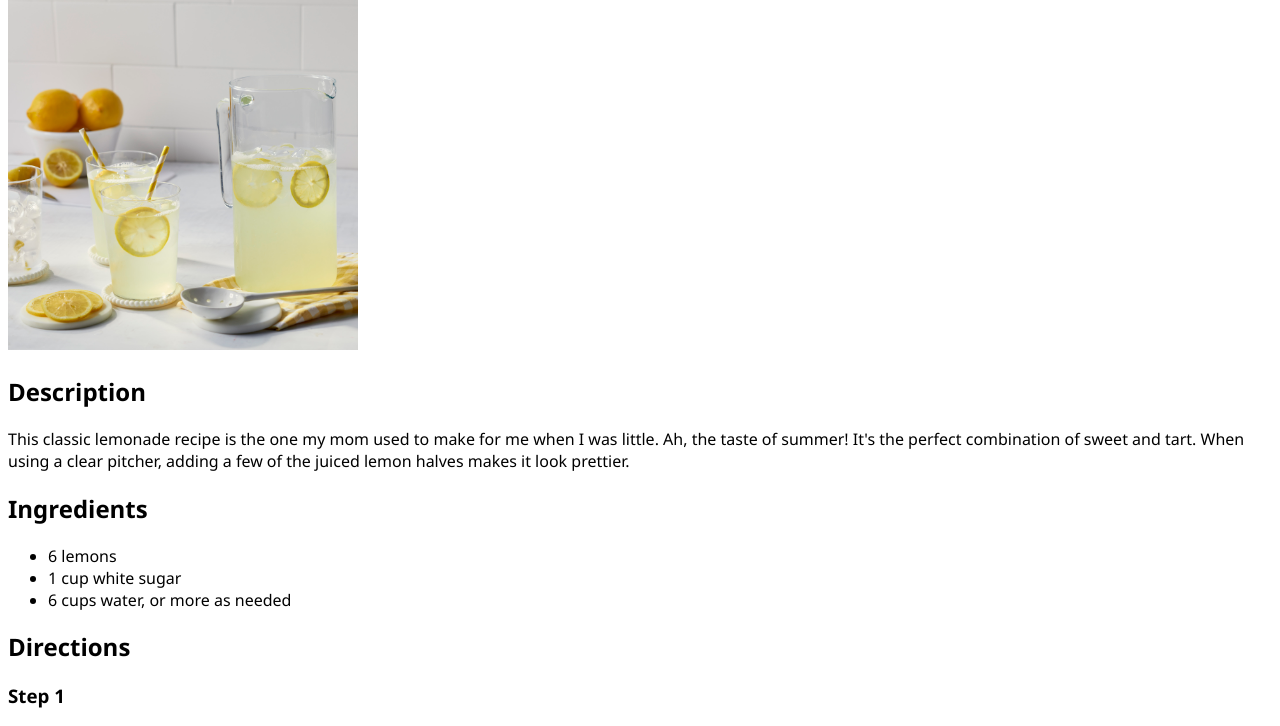
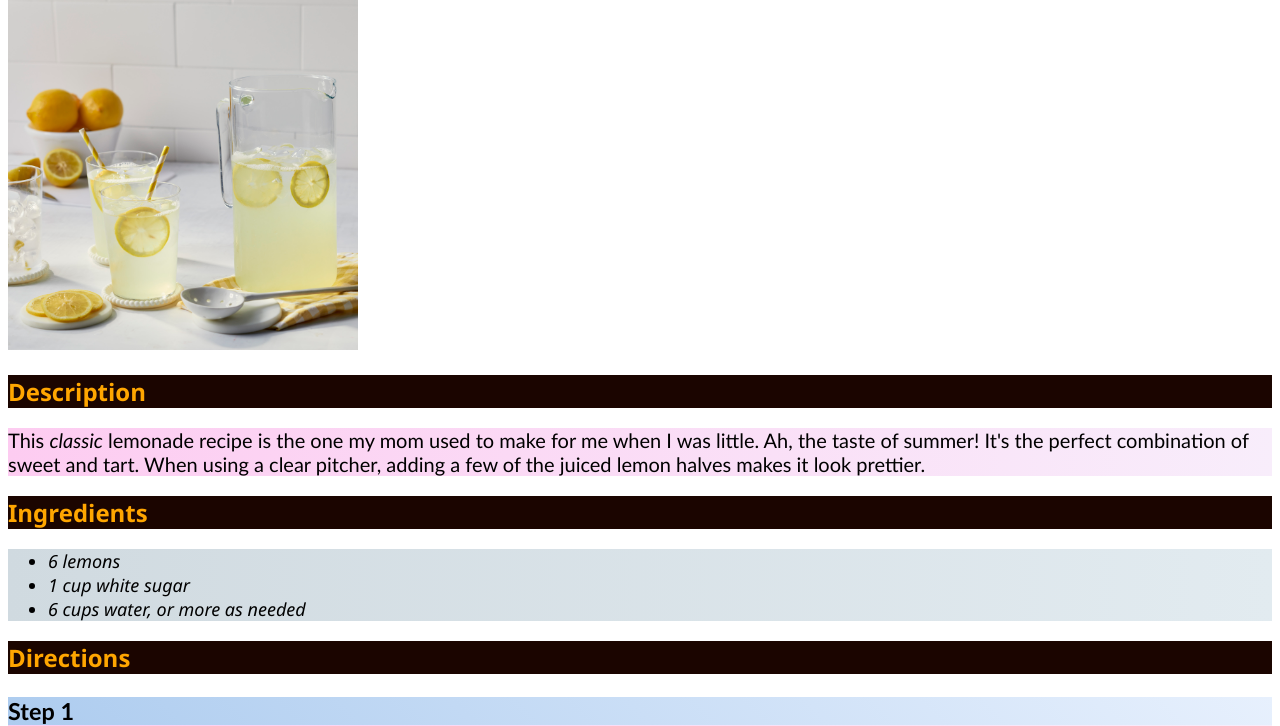
Before and after one commit to JulianBethge/odin-recipes, a plain HTML site: page lemonade.html in a window 1280 px wide. Shown: the part 86-812 px from the top of the page. Drawn offline with Linux system fonts and the light colour scheme.

Commit message:
Change and add more css styles Add css classes .ingredients, .description, .directions Change h1, h2, h3 styles

```diff
--- a/css/styles.css
+++ b/css/styles.css
@@ -1,24 +1,44 @@
 body{
     font-family: 'Segoe UI', Tahoma, Geneva, Verdana, sans-serif;
-
-
-    /**
-    background-image: linear-gradient(hsl(120, 100%, 8%), hsl(44, 100%, 7%));
-    color: antiquewhite;
-    **/
 }
 
 a {
-    font-weight: 400;
     font-size: 15px;
 }
 
-h1{
+h1 {
     background-color: rgb(27, 5, 0);
     color:rgb(255, 166, 0)
+}
+
+h2 {
+    background-color: rgb(27, 5, 0);
+    color:rgb(255, 166, 0)
+}
+
+h3{
+    background: linear-gradient(45deg, #ADCCEF, #E7F0FD);
 }
 
 img{
     width: 350px;
     height: auto;
 }
+
+.ingredients {
+    font-style: italic;
+    font-size: 18px;
+    background: linear-gradient(90deg, #D0DaE0, #E2EBF0);
+}
+
+.description {
+    background-color: rgb(230, 167, 7);
+
+}
+
+.directions,
+.description {
+    font-family: Calibri, 'Gill Sans', 'Gill Sans MT', 'Trebuchet MS', sans-serif;
+    font-size: 20px;
+    background: linear-gradient(90deg, #FDCCF1, #F8EDFB);
+}
--- a/lemonade.html
+++ b/lemonade.html
@@ -11,17 +11,17 @@
     <h1>Lemonade</h1>
     <img src="./images/lemonade.jpg" alt="Delicious Lemonade">
     <h2>Description</h2>
-    <p>This classic lemonade recipe is the one my mom used to make for me when I was little.
+    <p class="description">This <em>classic</em> lemonade recipe is the one my mom used to make for me when I was little.
         Ah, the taste of summer! It's the perfect combination of sweet and tart.
         When using a clear pitcher, adding a few of the juiced lemon halves makes it look prettier.</p>
     <h2>Ingredients</h2>
-    <ul>
+    <ul class="ingredients">
         <li>6 lemons</li>
         <li>1 cup white sugar</li>
         <li>6 cups water, or more as needed</li>
     </ul>
     <h2>Directions</h2>
-
+    <div class="directions">
         <h3>Step 1</h3>
         <ul>
             <li>Juice lemons; you should have 1 cup juice.</li>
@@ -38,7 +38,7 @@
         <ul>
             <li>Chill and serve over ice.</li>
         </ul>
-
+    </div>
 
 
 </body>
```
Also changed, not shown: baked_lemon_chicken.html (+4 -4 lines), salmon_cakes.html (+4 -3 lines).
